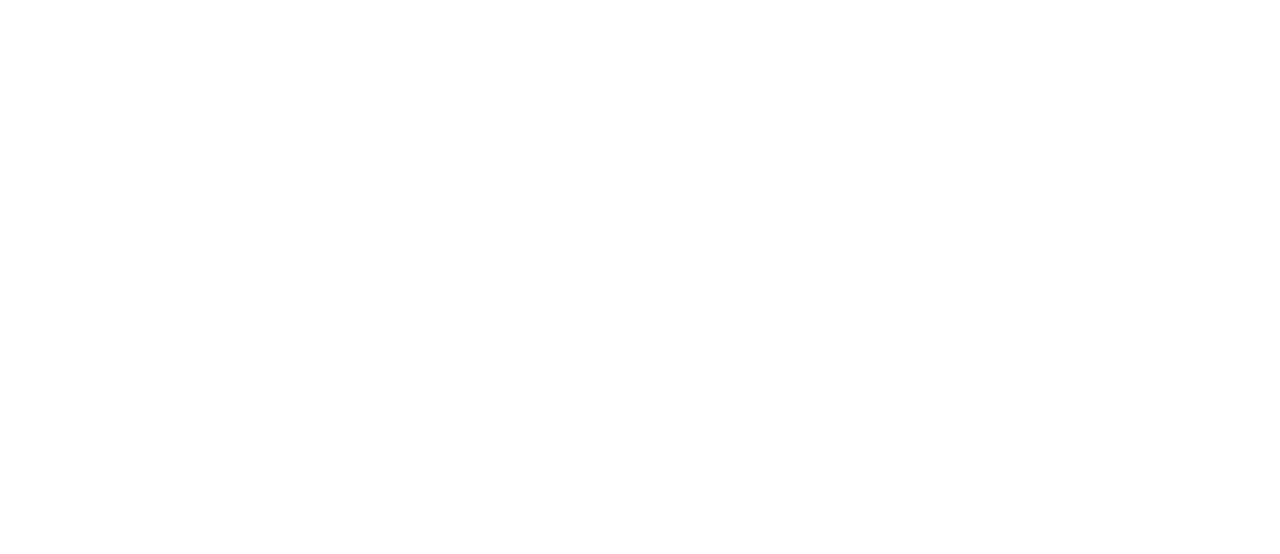
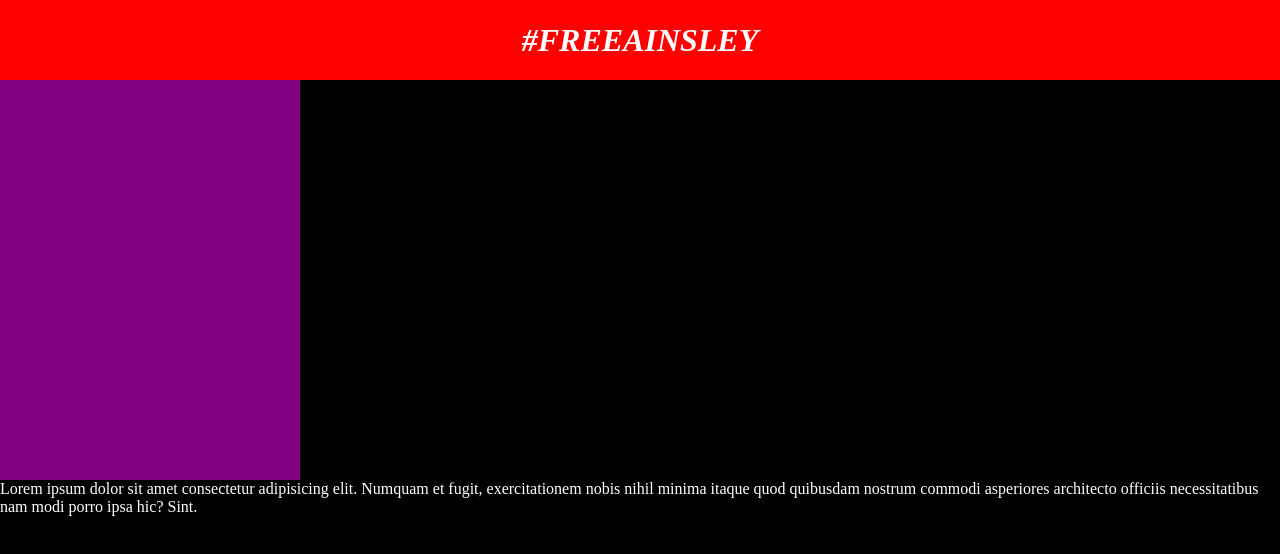
Before and after one commit to lavell119/freeainsley, a plain HTML site: page index.html in a window 1280 px wide. Drawn offline with Linux system fonts and the light colour scheme.

Commit message:
added header and body section and image, title, and lorem text to them

```diff
--- a/index.html
+++ b/index.html
@@ -3,9 +3,18 @@
 <head>
     <meta charset="UTF-8">
     <meta name="viewport" content="width=device-width, initial-scale=1.0">
+    <link href="styles.css" rel="stylesheet">
     <title>Document</title>
 </head>
 <body>
+    <div class="header">
+        <h1>#FREEAINSLEY</h1>
+    </div>
+    <div class="body">
+        <div class="img"></div>
+        Lorem ipsum dolor sit amet consectetur adipisicing elit. Numquam et fugit, exercitationem nobis nihil minima itaque quod quibusdam nostrum commodi asperiores architecto officiis necessitatibus nam modi porro ipsa hic? Sint.
+
+    </div>
 
 </body>
 </html>
--- /dev/null
+++ b/styles.css
@@ -0,0 +1,27 @@
+* {
+    box-sizing: border-box;
+    padding: 0;
+    margin: 0;
+}
+
+body {
+    height: 100vh;
+    width: 100vw;
+    background: black;
+    color: white;
+}
+
+.header {
+    background: red;
+    height: 10%;
+    display: flex;
+    align-items: center;
+    justify-content: center;
+    font-style: italic;
+}
+
+.img {
+    height: 400px;
+    width: 300px;
+    background: purple;
+}
```
